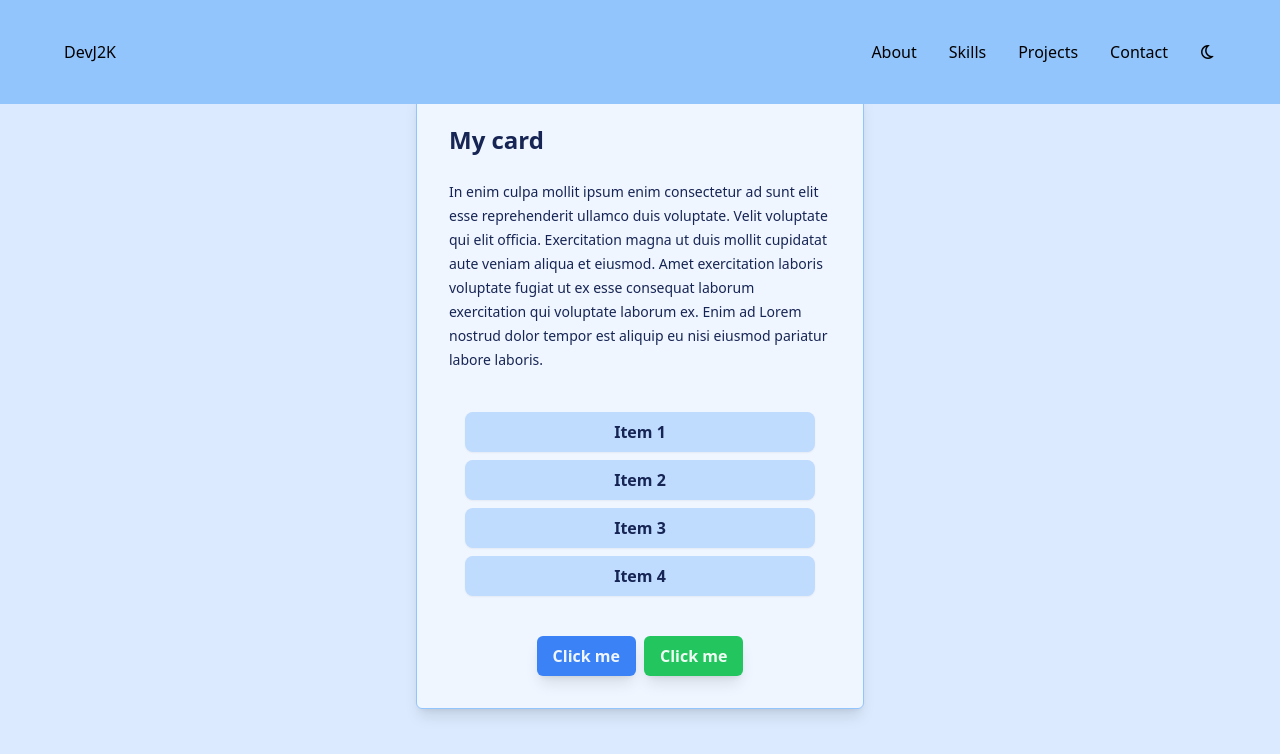
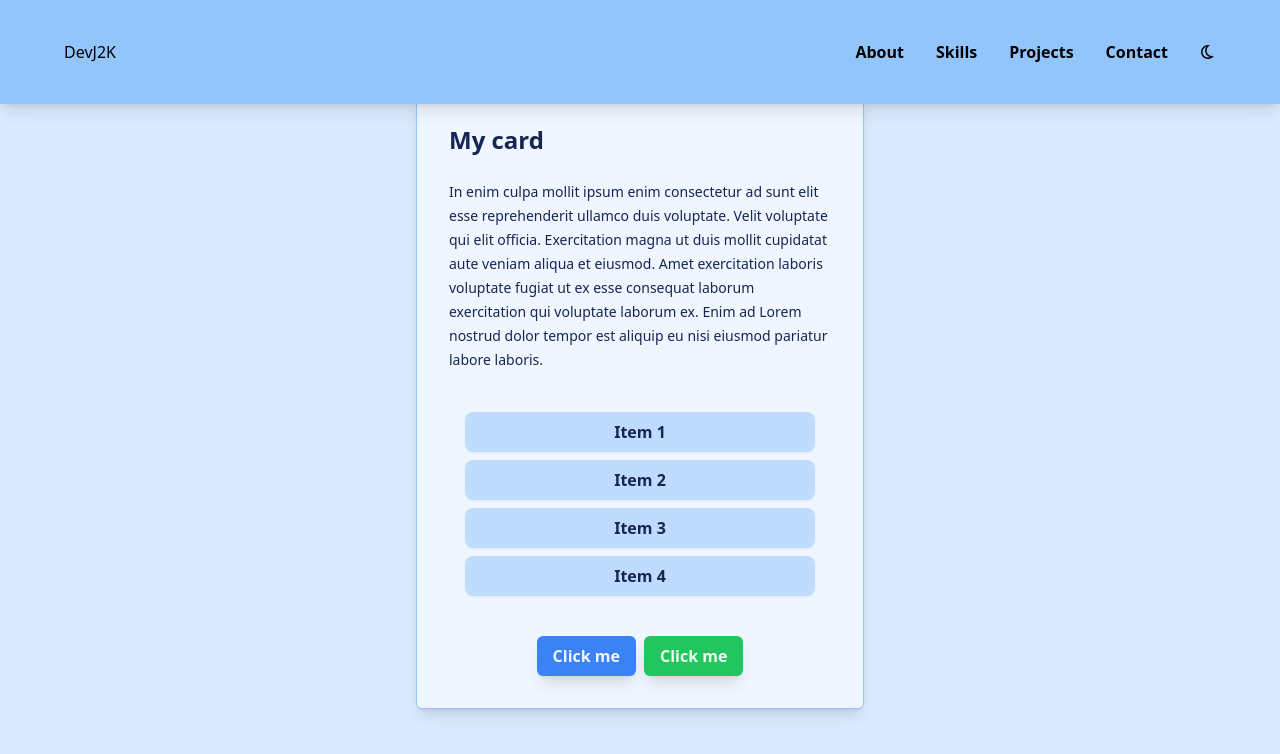
Before and after one commit to DevJ2K/learn_tailwind, a Vue app: page / in a window 1280 px wide. Shown: the top 754 px of the page. Built offline with nearby package versions, Linux system fonts and the light colour scheme.

Commit message:
Adding more styles...

```diff
--- a/src/components/NavigationBar.vue
+++ b/src/components/NavigationBar.vue
@@ -1,10 +1,10 @@
 <template>
-	<div class="absolute top-0 flex w-full flex-row justify-between bg-blue-300 px-16 py-10">
+	<div class="absolute top-0 flex w-full flex-row justify-between bg-blue-300 px-16 py-10 shadow-lg">
 		<div>
 
 			<h1>DevJ2K</h1>
 		</div>
-		<div class="hidden flex-row gap-8 lg:flex">
+		<div class="hidden flex-row gap-8 lg:flex font-bold">
 			<h3>About</h3>
 			<h3>Skills</h3>
 			<h3>Projects</h3>
```
